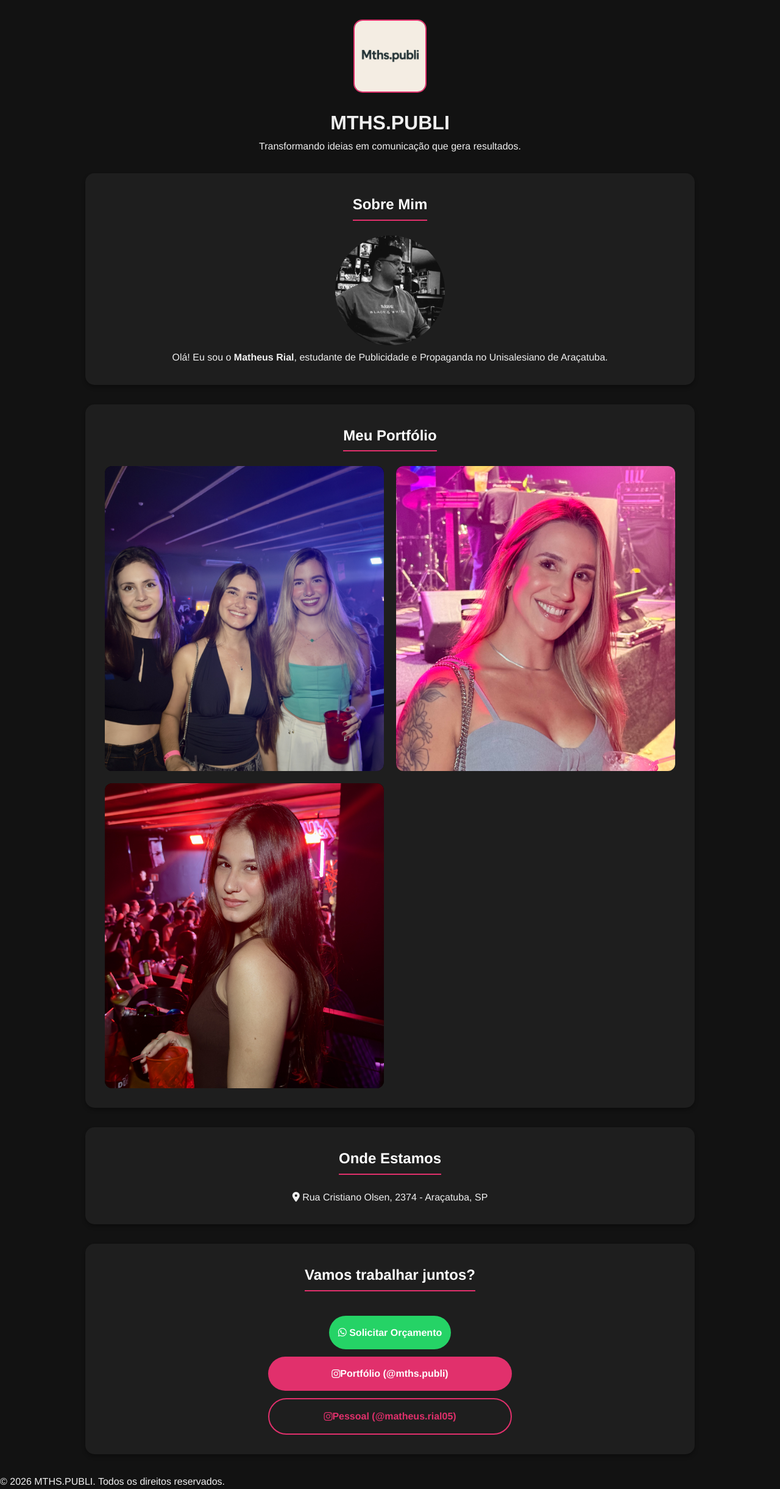
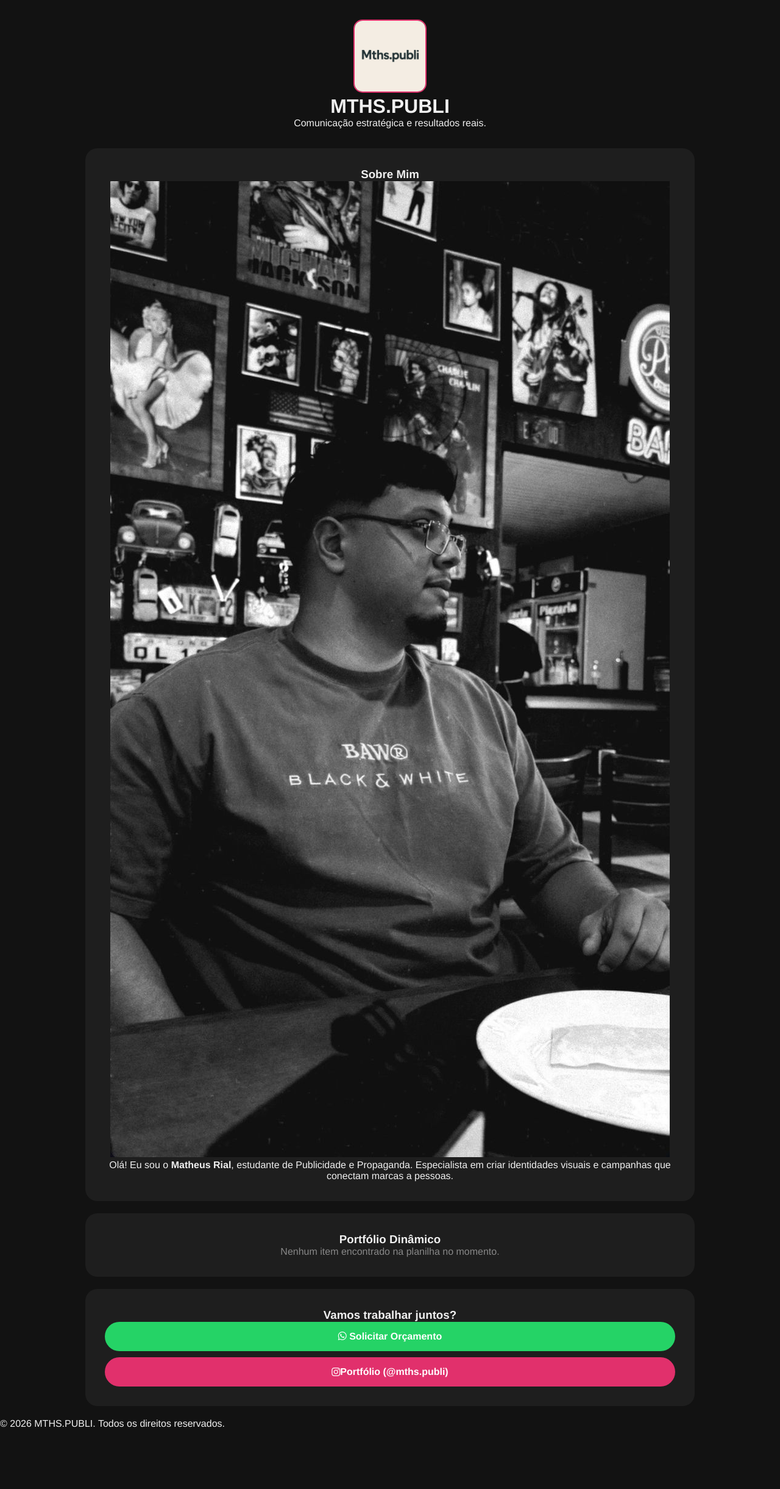
Before and after one commit to jvseki/portifolio-rial, a Flask app: template templates/index.html in a window 1280 px wide. Shown: the whole page at 61% size. After the commit the page ends 2340 px from the top, so only its background shows below. Run offline with Flask 3, Linux system fonts and the light colour scheme; the template is opened without the code that fills it, so the values that code supplies are empty.

Commit message:
portfolio

```diff
--- a/app.py
+++ b/app.py
@@ -5,26 +5,33 @@ import io
 
 app = Flask(__name__)
 
+# Link da sua planilha publicado como CSV
 URL_CSV = "https://docs.google.com/spreadsheets/d/e/2PACX-1vRnmrABSCvqCnsCYm2yVdtS1X_svuG60KAfcgruTzN4tryfYJZYEidxo74ODZLppPwJ9ypoppoOMhdp/pub?gid=0&single=true&output=csv"
 
 @app.route('/')
 def index():
     items = []
     try:
-        response = requests.get(URL_CSV, timeout=15)
+        # Timeout de 20 segundos para garantir que o iPhone carregue em redes móveis
+        response = requests.get(URL_CSV, timeout=20)
         response.encoding = 'utf-8'
+
         if response.status_code == 200:
             f = io.StringIO(response.text)
             reader = csv.DictReader(f)
             for row in reader:
-                normalized_row = {k.strip().lower(): v for k, v in row.items()}
-                if normalized_row.get('link'):
+                # Limpa espaços vazios e padroniza as chaves para minúsculo
+                normalized_row = {k.strip().lower(): v.strip() for k, v in row.items() if k}
+
+                # Só adiciona se houver um link válido começando com http
+                if normalized_row.get('link') and normalized_row['link'].startswith('http'):
                     items.append(normalized_row)
     except Exception as e:
-        print(f"Erro ao carregar dados: {e}")
+        print(f"Erro ao buscar dados da planilha: {e}")
 
     return render_template('index.html', items=items)
 
+# Evita que o navegador do celular guarde versões velhas do site
 @app.after_request
 def add_header(response):
     response.headers['Cache-Control'] = 'no-store, no-cache, must-revalidate, max-age=0'
--- a/static/css/style.css
+++ b/static/css/style.css
@@ -1,22 +1,35 @@
 * { margin: 0; padding: 0; box-sizing: border-box; font-family: 'Helvetica Neue', Arial, sans-serif; }
-body { background-color: #121212; color: #f0f0f0; line-height: 1.6; }
+body { background-color: #121212; color: #f0f0f0; }
 .container { max-width: 1000px; margin: 0 auto; padding: 2rem; text-align: center; }
-.brand-logo { width: 120px; border-radius: 15px; border: 2px solid #E1306C; margin-bottom: 1rem; }
-.about, .portfolio, .contact, .location { background-color: #1e1e1e; border-radius: 15px; margin-bottom: 2rem; padding: 2rem; box-shadow: 0 4px 6px rgba(0,0,0,0.3); }
-h3 { font-size: 1.5rem; color: #fff; border-bottom: 2px solid #E1306C; display: inline-block; padding-bottom: 5px; margin-bottom: 1.5rem; }
-.profile-pic { width: 180px; height: 180px; border-radius: 50%; object-fit: cover; filter: grayscale(100%); transition: 0.3s; }
-.profile-pic:hover { filter: grayscale(0%); }
-.portfolio-grid { display: grid; grid-template-columns: repeat(auto-fit, minmax(300px, 1fr)); gap: 20px; }
-.portfolio-item { width: 100%; height: 500px; object-fit: cover; border-radius: 12px; background-color: #000; transition: transform 0.3s; }
-.portfolio-item:hover { transform: translateY(-5px); border: 1px solid #E1306C; }
-.btn-whatsapp { display: block; background-color: #25D366; color: #fff; padding: 15px; border-radius: 50px; text-decoration: none; font-weight: bold; margin-top: 1rem; }
-.social-links { display: flex; flex-direction: column; align-items: center; gap: 12px; }
-.social-btn { display: flex; align-items: center; justify-content: center; width: 100%; max-width: 400px; background-color: #E1306C; color: #fff; padding: 15px; border-radius: 50px; text-decoration: none; font-weight: bold; }
-.social-btn.outline { background-color: transparent; border: 2px solid #E1306C; color: #E1306C; }
-.fade-in { opacity: 0; transform: translateY(20px); transition: opacity 0.8s ease-out, transform 0.8s ease-out; }
+
+/* Cabeçalho */
+.brand-logo { width: 120px; border-radius: 15px; border: 2px solid #E1306C; }
+.about, .portfolio, .contact { background-color: #1e1e1e; border-radius: 20px; margin-bottom: 20px; padding: 2rem; }
+
+/* Grid de Portfólio */
+.portfolio-grid {
+    display: grid;
+    grid-template-columns: repeat(auto-fit, minmax(300px, 1fr));
+    gap: 15px;
+}
+.portfolio-item {
+    width: 100%;
+    height: 500px;
+    object-fit: cover;
+    border-radius: 12px;
+    background-color: #000;
+}
+
+/* Responsividade iPhone */
+@media (max-width: 768px) {
+    .portfolio-grid { grid-template-columns: 1fr; }
+    .portfolio-item { height: 420px; }
+}
+
+/* Animações */
+.fade-in { opacity: 0; transform: translateY(20px); transition: 1s ease-out; }
 .fade-in.visible { opacity: 1; transform: translateY(0); }
 
-@media (max-width: 768px) {
-    .portfolio-grid { grid-template-columns: 1fr; }
-    .portfolio-item { height: 450px; }
-}
+/* Botões */
+.btn-whatsapp { display: block; background-color: #25D366; color: white; padding: 15px; border-radius: 50px; text-decoration: none; font-weight: bold; margin-bottom: 10px; }
+.social-btn { display: flex; align-items: center; justify-content: center; background-color: #E1306C; color: white; padding: 15px; border-radius: 50px; text-decoration: none; font-weight: bold; }
--- a/templates/index.html
+++ b/templates/index.html
@@ -12,7 +12,7 @@
         <div class="container">
             <img src="{{ url_for('static', filename='img/logo.jpg') }}" alt="Logo" class="brand-logo">
             <h1>MTHS.PUBLI</h1>
-            <p class="tagline">Transformando ideias em comunicação que gera resultados.</p>
+            <p class="tagline">Comunicação estratégica e resultados reais.</p>
         </div>
     </header>
 
@@ -21,29 +21,21 @@
         <div class="about-content">
             <img src="{{ url_for('static', filename='img/matheus.jpg') }}" alt="Matheus Rial" class="profile-pic">
             <div class="about-text">
-                <p>Olá! Eu sou o <strong>Matheus Rial</strong>, estudante de Publicidade e Propaganda no Unisalesiano de Araçatuba.</p>
+                <p>Olá! Eu sou o <strong>Matheus Rial</strong>, estudante de Publicidade e Propaganda. Especialista em criar identidades visuais e campanhas que conectam marcas a pessoas.</p>
             </div>
         </div>
     </section>
 
     {% include 'portfolio.html' %}
 
-    <section class="location container fade-in">
-        <h3>Onde Estamos</h3>
-        <p><i class="fa-solid fa-location-dot"></i> Rua Cristiano Olsen, 2374 - Araçatuba, SP</p>
-    </section>
-
     <section class="contact container fade-in">
         <h3>Vamos trabalhar juntos?</h3>
         <div class="social-links">
-            <a href="https://wa.me/5518996893529?text=Olá%20Matheus!" class="btn-whatsapp" target="_blank">
+            <a href="https://wa.me/5518996893529" class="btn-whatsapp" target="_blank">
                 <i class="fa-brands fa-whatsapp"></i> Solicitar Orçamento
             </a>
             <a href="https://instagram.com/mths.publi" target="_blank" class="social-btn pink">
                 <i class="fa-brands fa-instagram"></i> Portfólio (@mths.publi)
-            </a>
-            <a href="https://instagram.com/matheus.rial05" target="_blank" class="social-btn outline">
-                <i class="fa-brands fa-instagram"></i> Pessoal (@matheus.rial05)
             </a>
         </div>
     </section>
--- a/templates/portfolio.html
+++ b/templates/portfolio.html
@@ -1,18 +1,18 @@
 <section class="portfolio container fade-in">
-    <h3>Meu Portfólio</h3>
+    <h3>Portfólio Dinâmico</h3>
     <div class="portfolio-grid">
-        <img src="{{ url_for('static', filename='img/modelo1.jpg') }}" class="portfolio-item internal">
-        <img src="{{ url_for('static', filename='img/modelo2.jpg') }}" class="portfolio-item internal">
-        <img src="{{ url_for('static', filename='img/modelo3.jpg') }}" class="portfolio-item internal">
-
+        {% if items %}
             {% for item in items %}
                 <div class="portfolio-wrapper">
                     {% if "youtube.com" in item.link or "youtu.be" in item.link %}
                         <iframe src="{{ item.link }}" class="portfolio-item" frameborder="0" allowfullscreen loading="lazy"></iframe>
                     {% else %}
-                    <img src="{{ item.link }}" class="portfolio-item" loading="lazy" onerror="this.style.display='none'">
+                        <img src="{{ item.link }}" class="portfolio-item" alt="Portfólio" loading="lazy" onerror="this.style.display='none'">
                     {% endif %}
                 </div>
             {% endfor %}
+        {% else %}
+            <p style="color: #888;">Nenhum item encontrado na planilha no momento.</p>
+        {% endif %}
     </div>
 </section>
```
Lines whose indentation alone changed are shown as unchanged.
